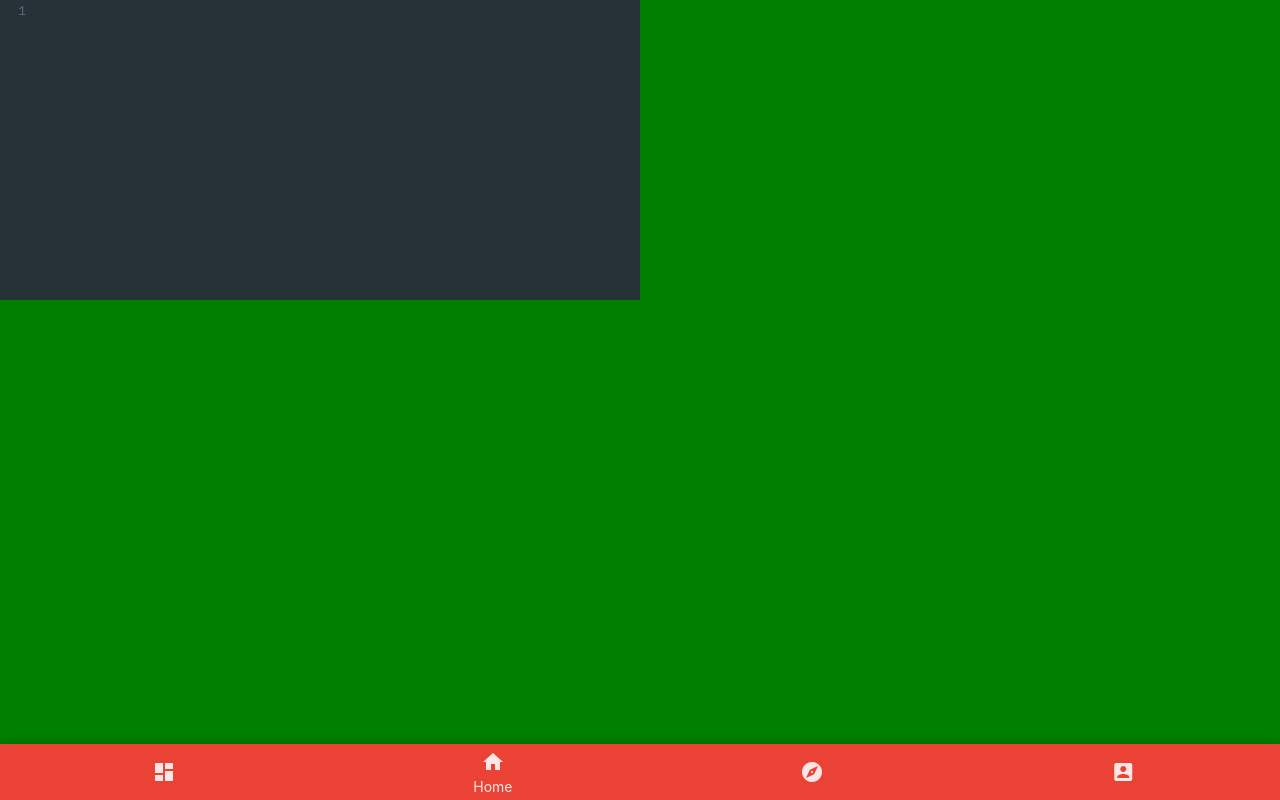
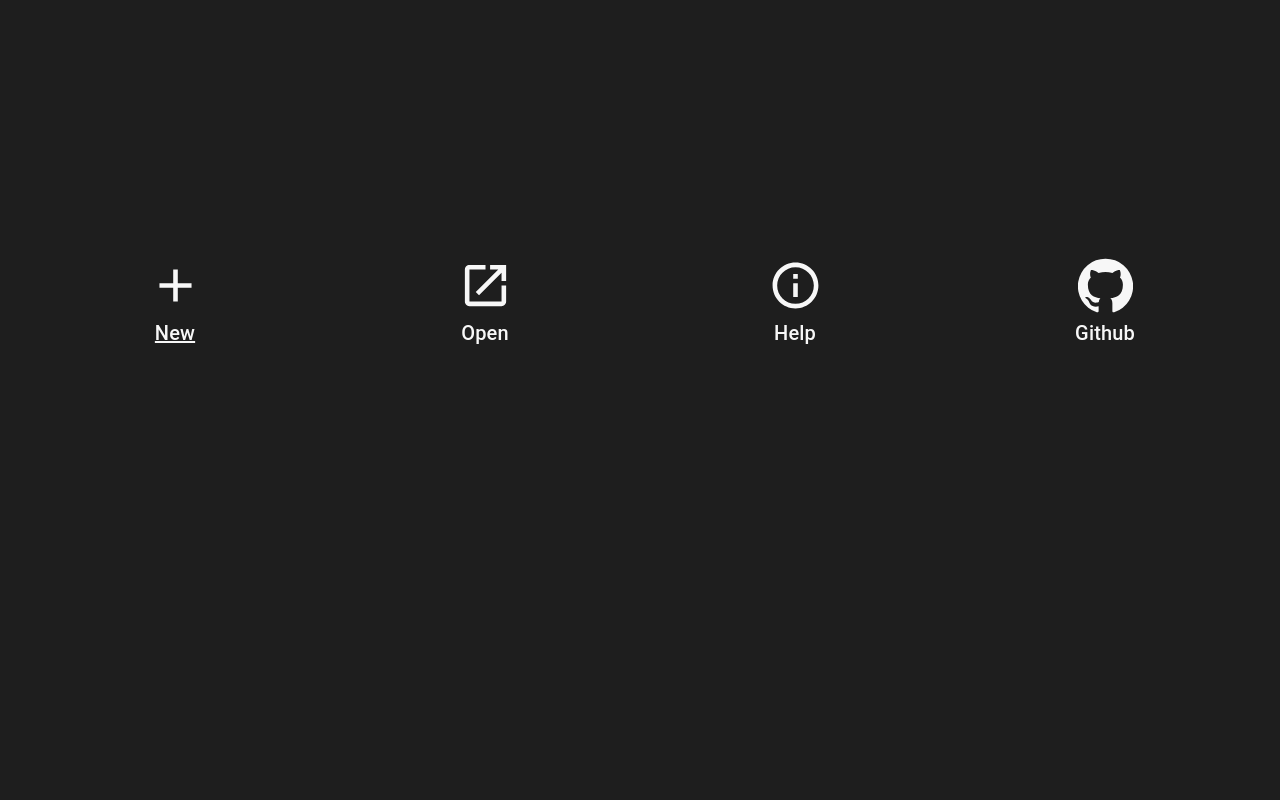
Before and after one commit to sahilarora3117/MdTex, a React (Create React App) app: page / in a window 1280 px wide. Built offline with nearby package versions, Linux system fonts and the light colour scheme.

Commit message:
new menu

```diff
--- a/package.json
+++ b/package.json
@@ -4,6 +4,7 @@
   "private": true,
   "dependencies": {
     "@material-ui/core": "^4.11.3",
+    "@material-ui/icons": "^4.11.2",
     "@testing-library/jest-dom": "^5.11.4",
     "@testing-library/react": "^11.1.0",
     "@testing-library/user-event": "^12.1.10",
@@ -12,6 +13,7 @@
     "react-codemirror": "^1.0.0",
     "react-codemirror2": "^7.2.1",
     "react-dom": "^17.0.1",
+    "react-router-dom": "^5.2.0",
     "react-scripts": "4.0.1",
     "web-vitals": "^0.2.4"
   },
--- a/src/App.css
+++ b/src/App.css
@@ -24,12 +24,3 @@
 .App-link {
   color: #61dafb;
 }
-
-@keyframes App-logo-spin {
-  from {
-    transform: rotate(0deg);
-  }
-  to {
-    transform: rotate(360deg);
-  }
-}
--- a/src/App.js
+++ b/src/App.js
@@ -1,9 +1,11 @@
 import './App.css';
-import MdTex from './Components/MdTex/MdTex'
+import Welcome from './Components/Welcome/Welcome'
+
 function App() {
   return (
+
     <div className="App">
-      <MdTex className="App-header"/>
+      <Welcome className="App-header"/>
     </div>
   );
 }
--- a/src/Components/MdTex/MdTex.css
+++ b/src/Components/MdTex/MdTex.css
@@ -1,5 +1,5 @@
 .main {
-    background-color: green;
+    background-color: #1e1e1e;
     min-height: 100vh;
 }
 
--- a/src/Components/MdTex/MdTex.jsx
+++ b/src/Components/MdTex/MdTex.jsx
@@ -7,8 +7,7 @@ class MdTex extends Component {
     render() {
         return (
             <div className="main">
-
-                    <Editor className="editor"></Editor>
+                <Editor className="editor"></Editor>
                 <Navigation className="Navigator"/>
 
             </div>
--- a/src/Components/Navigation/Navigation.css
+++ b/src/Components/Navigation/Navigation.css
@@ -51,7 +51,7 @@
 
 .bottom-navigation {
     overflow: hidden;
-    background-color: #ea4335;
+    background-color: #2d2d2e;
     transition: 375ms;
     position: fixed;
     height: 56px;
--- /dev/null
+++ b/src/Components/Welcome/Welcome.css
@@ -0,0 +1,8 @@
+*{
+    margin-top: 9%;
+    background-color: #1e1e1e;
+    color: #f7f7f7;
+    align-items: center;
+    text-align: center;
+
+}
--- /dev/null
+++ b/src/Components/Welcome/Welcome.jsx
@@ -0,0 +1,70 @@
+import React, { Component, Fragment } from 'react';
+import { BrowserRouter as Router, Route, Link, Switch } from "react-router-dom";
+import MdTex from '../MdTex/MdTex'
+import './Welcome.css'
+import {Container, Grid, Typography} from '@material-ui/core'
+import { Add, Launch, InfoOutlined, GitHub } from '@material-ui/icons';
+class Welcome extends Component {
+    render() {
+        return (
+            <Router>
+                <Switch>
+                    <Route path="/new" component={Md} />
+                    <Route path="/" component={Home} />
+                </Switch>
+            </Router>
+
+
+
+        );
+    }
+}
+
+
+const Home = () => (
+    <Container>
+    <Grid
+     container
+     direction="row"
+     spacing="1"
+     justify="flex-start"
+     >
+         <Grid item xs={3}>
+           <Link to="/new">
+
+             <Add style={{ fontSize: 55 }}></Add>
+             <Typography variant="h6" component="h6" gutterBottom>
+             New
+             </Typography>
+             </Link>
+
+
+         </Grid>
+         <Grid item xs={3}>
+             <Launch style={{ fontSize: 55 }}></Launch>
+             <Typography variant="h6" component="h6" gutterBottom>
+             Open
+             </Typography>
+         </Grid>
+         <Grid item xs={3}>
+             <InfoOutlined style={{ fontSize: 55 }}></InfoOutlined>
+             <Typography variant="h6" component="h6" gutterBottom>
+             Help
+             </Typography>
+         </Grid>
+         <Grid item xs={3}>
+             <GitHub style={{ fontSize: 55 }}></GitHub>
+             <Typography variant="h6" component="h6" gutterBottom>
+             Github
+             </Typography>
+         </Grid>
+     </Grid>
+</Container>
+
+)
+
+const Md = () => (
+    <MdTex></MdTex>
+)
+
+export default Welcome;
--- a/src/index.js
+++ b/src/index.js
@@ -3,7 +3,6 @@ import ReactDOM from 'react-dom';
 import './index.css';
 import App from './App';
 import reportWebVitals from './reportWebVitals';
-
 ReactDOM.render(
   <React.StrictMode>
     <App />
```
Also changed, not shown: src/Components/Output/Output.jsx (deleted, +0 -22 lines), 1 other file (tests, documents, lock files or other folders).
